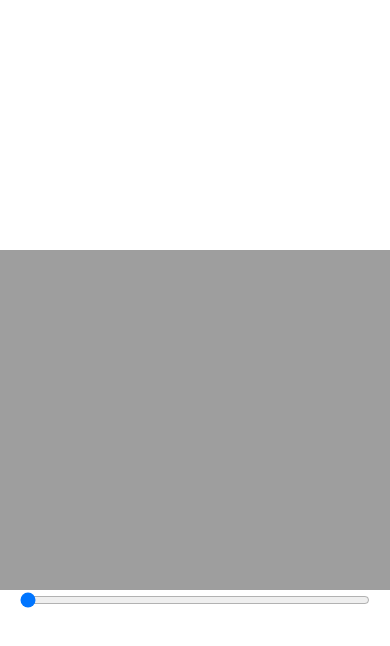
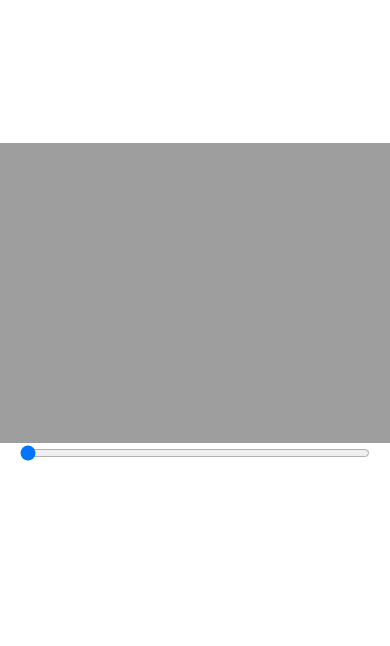
Before and after one commit to Jhidalgo990/360-Slider, a plain HTML site: page index.html in a window 390 px wide. Drawn offline with Linux system fonts and the light colour scheme.

Commit message:
bug fixed

```diff
--- a/index.html
+++ b/index.html
@@ -20,9 +20,16 @@
       }
 
       @media only screen and (max-width: 600px) {
+        body {
+          height: 70vh;
+          justify-content: center;
+          align-items: center;
+          display: flex;
+          flex-direction: column;
+        }
         .canv {
           width: 420px;
-          height: 340px;
+          height: 300px;
         }
         .slider {
           width: 350px;
```
